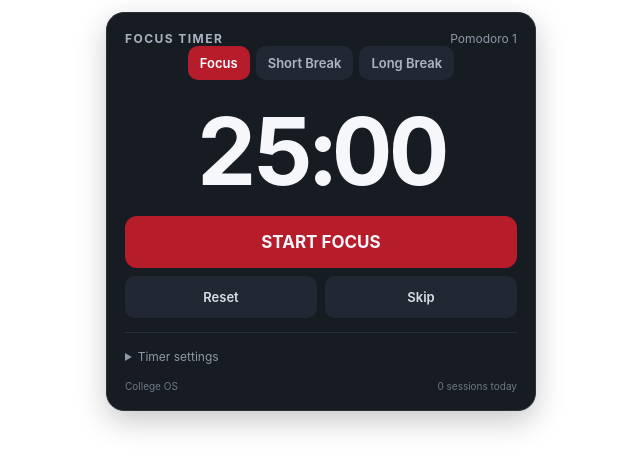
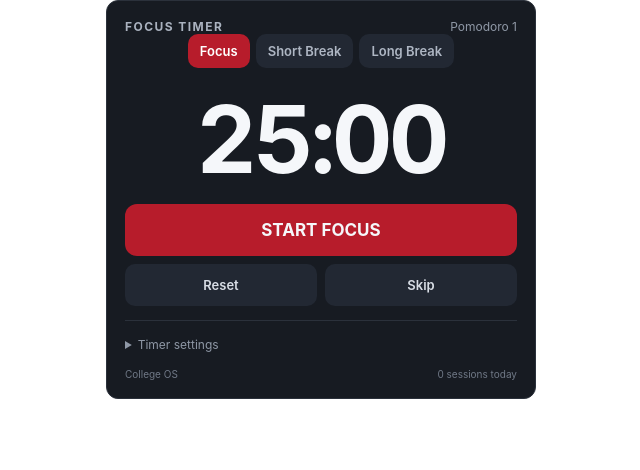
Before and after one commit to GWolf23/college-os-pomodoro, a plain HTML site: page index.html in a window 1280 px wide. Shown: the whole page, without its empty margins (319-959 px from the left). Drawn offline with Linux system fonts and the light colour scheme.

Commit message:
Refactor CSS styles in index.html
Updated CSS styles for body and timer card.

```diff
--- a/index.html
+++ b/index.html
@@ -14,20 +14,21 @@
   background: transparent;
   color: #f5f7fa;
 }
+
 body {
-    padding: 12px;
+  padding: 0;
   -webkit-tap-highlight-color: transparent;
   user-select: none;
 }
+
 .timer-card {
   width: 100%;
   max-width: 430px;
   margin: 0 auto;
   background: #171b22;
   border: 1px solid #2b313b;
-    border-radius: 18px;
+  border-radius: 12px;
   padding: 18px;
-    box-shadow: 0 10px 30px rgba(0,0,0,.22);
 }
   .top {
     display: flex;
```
Lines whose indentation alone changed are shown as unchanged.
